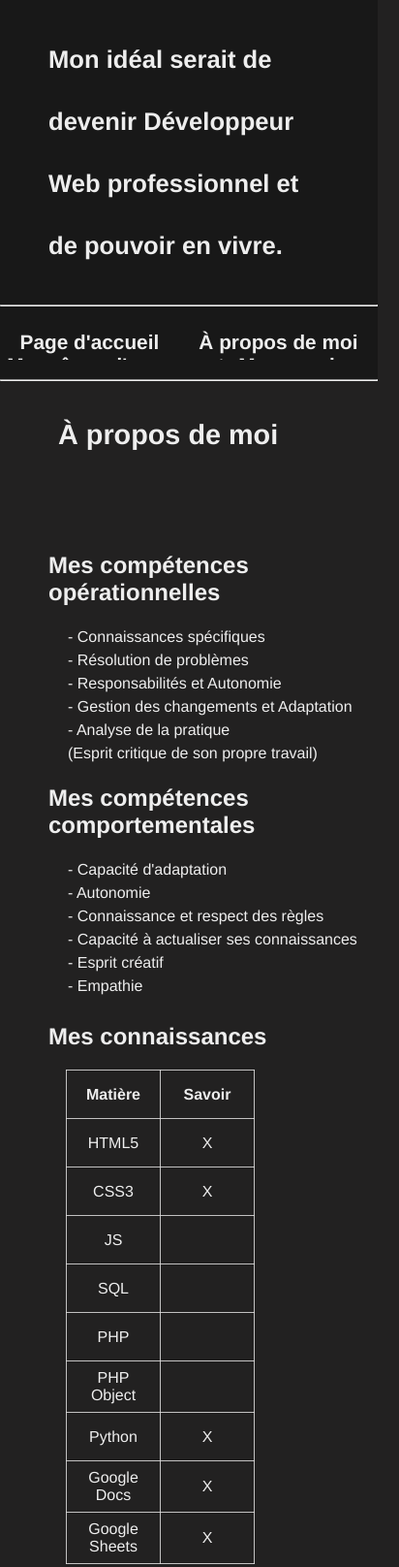
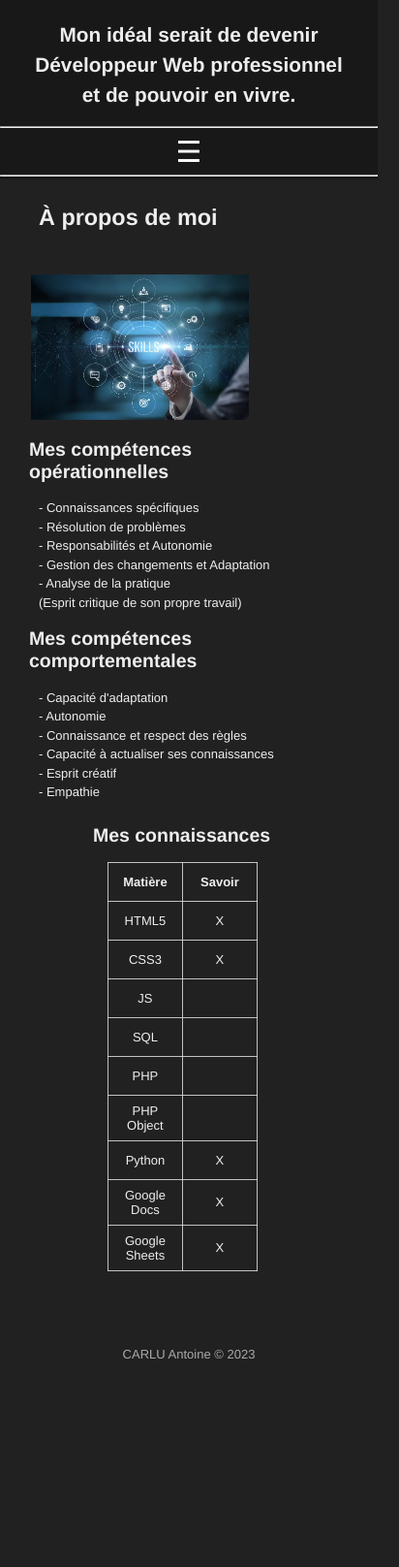
Before and after one commit to 6Yoru6/About.me, a plain HTML site: page about-me.html in a window 390 px wide. Shown: the top 1616 px of the page at 97% size, 412 px wide, since content can reach past the window. After the commit the page ends 1437 px from the top, so only its background shows below. Drawn offline with Linux system fonts and the light colour scheme.

Commit message:
7 | Responsive done to 90%

```diff
--- a/about-me.html
+++ b/about-me.html
@@ -15,8 +15,11 @@
             </strong>
         </div>
         <div> <!--Navigation-->
+            <nav>
                 <hr>
-            <h1 class="nav">
+                <label for="toggle">☰</label>
+                <input type="checkbox" id="toggle">
+                <h1 class="nav menu">
                     <a href="index.html">Page d'accueil</a>
                     <a href="about-me.html">À propos de moi</a>
                     <a href="my-dreams.html">Mes rêves d'apprenant</a>
@@ -24,12 +27,13 @@
                     <a href="others/cv-fr.pdf" target="_blank">Mon CV</a>
                 </h1>
                 <hr>
+            </nav>
         </div>
     </header>
 
     <div> <!--Content-->
         <h1 id="title">À propos de moi</h1>
-        <div class="tableright">
+        <div class="aboutmebox">
             <div id="content-aboutme"> <!--Skills-->
                 <h2>Mes compétences opérationnelles</h2>
                     <ul class="hyphen">
@@ -94,7 +98,7 @@
                     </tr>
                 </table>
             </div>
-            <div> <!--Image-->
+            <div id="order"> <!--Image-->
                 <a href="images/skills.jpg"><img src="images/skills-mini.png" alt="Skills" id="imgskills"></a>
             </div>
         </div>
--- a/css/aboutme.css
+++ b/css/aboutme.css
@@ -3,7 +3,6 @@ body {
     background-color: rgb(34, 33, 33);
     color: rgba(255, 255, 255, 0.925);
     margin: 0px;
-    /*font-size: 1vw;*/
 }
 
 
@@ -11,6 +10,7 @@ body {
         font-size: 160%;
         display: flex;
         align-items: center;
+        text-align: center;
         flex-wrap: wrap;
         flex-direction: column;
         line-height: 2.5;
@@ -57,7 +57,7 @@ body {
         margin-top: 8px;
     }
 
-/*Listes*/
+/*Listes (about-me.html | my-dreams.html)*/
     li {
         line-height: 1.5;
     }
@@ -69,7 +69,7 @@ body {
         margin-left: -20px;
     }
 
-/*Tableau*/
+/*Table (about-me.html)*/
     table {
         border-collapse: collapse;
         margin-left: 18px;
@@ -83,19 +83,20 @@ body {
     tr {
         height: 50px;
     }
+    #tablepadding {
+        padding: 0 10px 0 50px;
+    }
 
-    /*Flexbox for align items vertically in "My passions" page*/
-    .tableright {
+    /*Flexbox for align items vertically in "about-me.html" page*/
+    .aboutmebox {
         display: flex;
         align-items: flex-start;
         flex-wrap: wrap;
     }
-    #tablepadding {
-        padding: 0 10px 0 50px;
-    }
     #imgskills {
         padding: 30px 50px 30px 50px;
         width: 80%;
+        max-width: 90%;
     }
 
 
@@ -103,18 +104,185 @@ body {
     .imgspassions h2 {
         margin-bottom: 5px;
     }
+    figure img {
+        width: 150px;
+    }
+    /*Images légendées*/
+    figure {
+        margin-left: 5px;
+        margin-right: 0;
+    }
     figcaption {
         font-size: 60%;
-        color: black;
-        margin-top: -14px;
+        /*color: black;*/
+        /*margin-top: -14px;*/
     }
 
 
 .footer {
     padding: 40px 20px 20px;
-    margin-top: 50px;
+    margin-top: 25px;
     text-align:center;
     font-size:13px;
     color:#aaa;
     margin-bottom:0;
   }
+
+
+/*Menu Burger Responsive for low width*/
+    label, #toggle {
+        display: none;
+    }
+    @media all and (max-width: 900px) {
+        nav {
+            max-height: 310px;
+            min-height: 55px;
+        }
+        nav .menu {
+            display: none;
+            flex-direction: column;
+            align-items: center;
+            background: rgb(24, 24, 24);
+            height: 200px;
+        }
+        label {
+            width: 30px;
+            display: flex;
+            justify-content: center;
+            align-items: center;
+            margin: 0 auto;
+            font-size: 30px;
+            color: white;
+            cursor: pointer;
+        }
+        #toggle:checked + .menu {
+            display: flex;
+        }
+    }
+
+/*Responsive*/
+    @media all and (min-width: 1800px)/*Large Screen*/ {
+        body {
+            font-size: xx-large
+        }
+    }
+    @media all and (max-width: 900px)/*Tablet*/ {
+        /*Adjust responsive for Header (tablet)*/
+        body {
+            font-size: small;
+        }
+        .header {
+            line-height: 2;
+            padding: 25px 40px 15px;
+        }
+        .nav {
+            margin-top: 10px;
+            margin-bottom: 5px;
+        }/*XXX*/
+        /*Adjust texts and elements (for tablet)*/
+        #title {
+            padding: 15px 50px 10px;
+        }
+        #content {
+            padding: 0 50px 10px 40px;
+        }
+        #content-aboutme {
+            padding: 70px 10px 10px 40px;
+        }
+        ol, ul {
+            padding-left: 30px;
+        }
+        #tablepadding {
+            padding: 0;
+            margin: auto;
+        }
+        #tablepadding h2 {
+            margin-left: 5px;
+        }
+        table {
+            margin-left: 0;
+        }
+        #imgskills {
+            width: 350px;
+            margin: 0 0 0 32px;
+            padding: 10px 0 0 0;
+        }
+        figure img {
+            width: 125px;
+        }
+        /*XXX*/
+        /*Order of elements of the flexbox (for tablet)*/
+            #content-aboutme {
+                order: 3;
+            }
+            #tablepadding {
+                order: 2;
+            }
+            #imgskills {
+                order: 1;
+            } /*XXX*/
+    }
+    @media all and (max-width: 660px)/*Tablet S*/ {
+        #content-aboutme {
+            padding: 0 10px 10px 40px;
+        }
+        .aboutmebox {
+            flex-direction: column;
+        }
+        figure img {
+            width: 115px;
+        }
+        /*XXX*/
+        /*Order of elements of the flexbox (for phones)*/
+            #content-aboutme {
+                order: 2;
+            }
+            #tablepadding {
+                order: 3;
+            }
+            #imgskills {
+                order: 1;
+            } /*XXX*/
+    }
+    @media all and (max-width: 450px)/*Phone*/ {
+        /*Adjust responsive for Header (phone)*/
+        body {
+            font-size: small;
+        }
+        .header {
+            line-height: 1.5;
+            padding: 20px 30px 10px;
+        }
+        .nav {
+            margin-top: 5px;
+            margin-bottom: 0;
+        }
+        #content-aboutme {
+            padding: 0 50px 10px 30px;
+        }
+        #tablepadding h2 {
+            margin-left: -15px;
+        }
+        td, th {
+            width: 60px;
+        }
+        tr {
+            height: 40px;
+        }
+        #imgskills {
+            width: 225px;
+            margin: 0 0 0 32px;
+            padding: 20px 0 0 0;
+        }
+        figure img {
+            width: 100px;
+        }
+        /**XXX*/
+        /*Adjust of texts and elements (for phone)*/
+        #title {
+            padding: 10px 40px 10px;
+        }
+        #content {
+            padding: 0 30px 10px 30px;
+        }
+    }
```
Also changed, not shown: index.html (+5 -1 lines), my-dreams.html (+5 -1 lines), my-passions.html (+17 -5 lines). Lines whose indentation alone changed are shown as unchanged.
